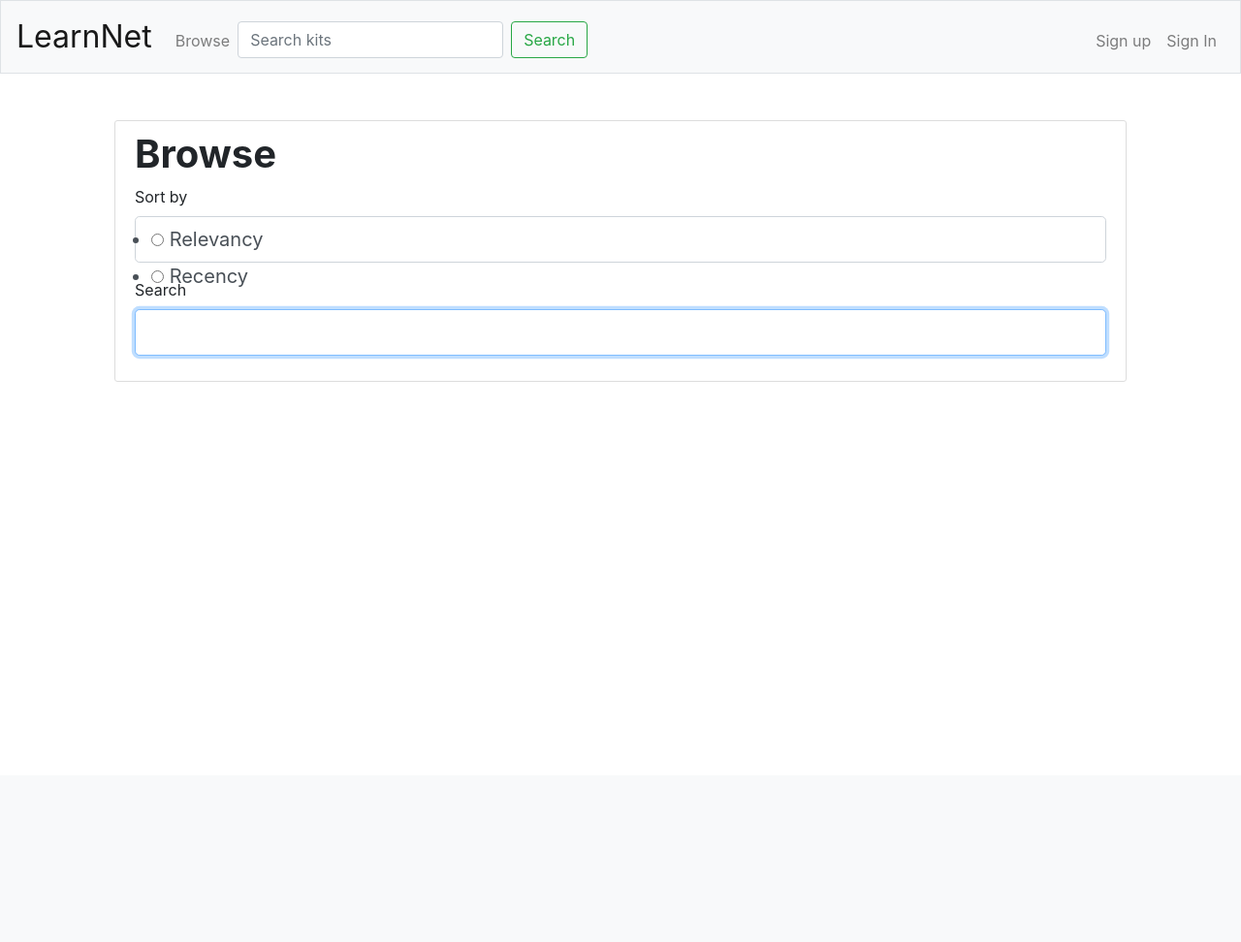
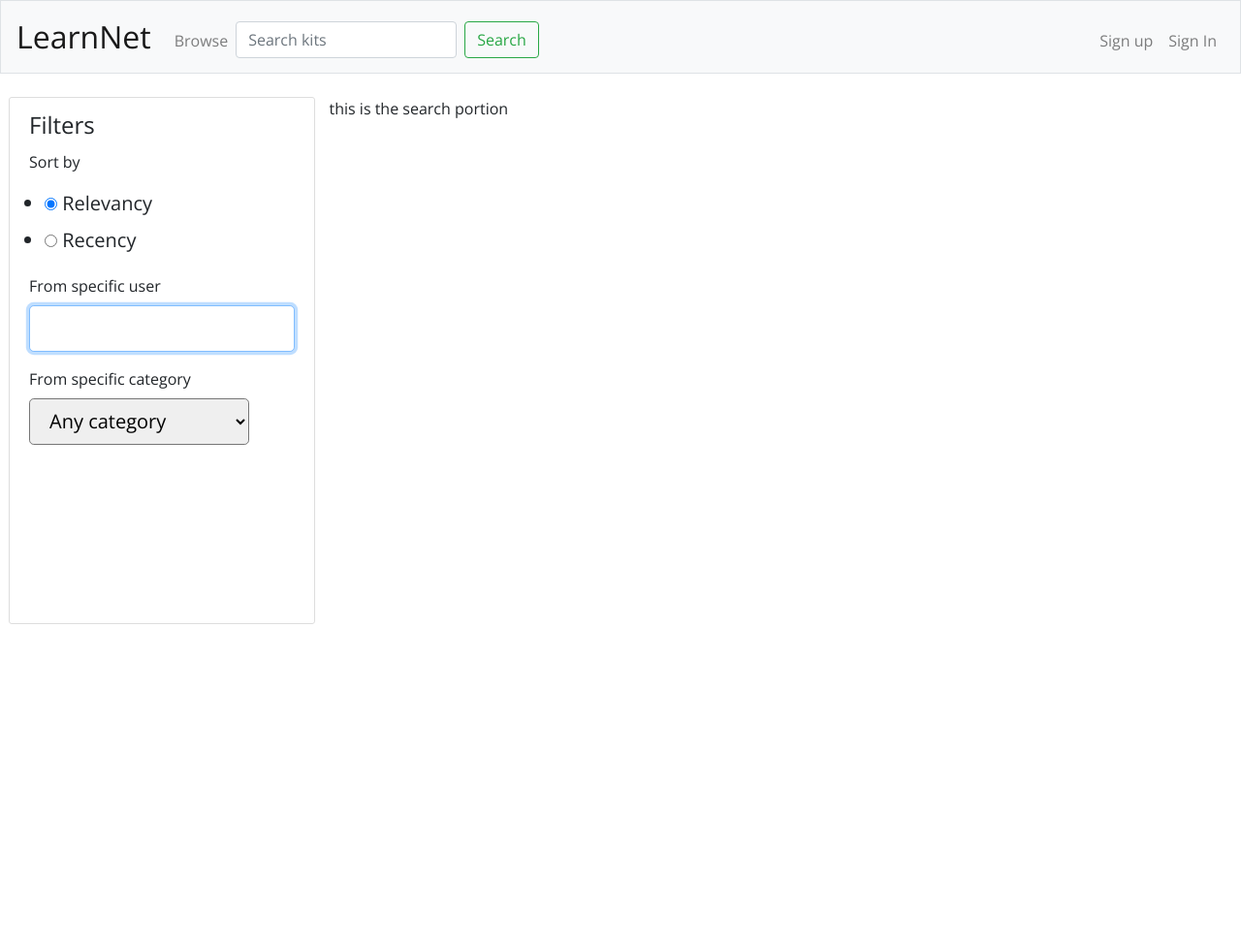
Before and after one commit to francisdbillones/LearnNet, a Flask app: page /browse in a window 1280 px wide. Shown: the whole page at 97% size. Before the commit the page ends 394 px from the top, so only its background shows below. Run offline with Flask 2, Linux system fonts and the light colour scheme; some libraries are stand-ins or nearby versions.

Commit message:
filter portion of browse page html and css

```diff
--- a/learn_net/forms.py
+++ b/learn_net/forms.py
@@ -133,6 +133,9 @@ class ExtendedSearchForm(FlaskForm):
     query = StringField('Search', validators=[DataRequired(), Length(min=5, max=100)])
     sort_by = RadioField('Sort by', choices=[
         'Relevancy', 'Recency'
-    ])
-    school = StringField('School', validators=[Length(min=2, max=50)])
+    ], default='Relevancy')
+    from_user = StringField('From specific user', validators=[Length(max=20)])
+    from_category = SelectField('From specific category', choices=[
+            'Any category', 'Language', 'Mathematics', 'Science', 'Health', 'Physical Education', 'Art', 'Music', 'Other'
+    ], default='Any category')
     submit = SubmitField('Search')
--- a/learn_net/static/styles/styles.css
+++ b/learn_net/static/styles/styles.css
@@ -2,7 +2,14 @@ body,
 html {
     padding: 0;
     margin: 0;
+    height: 100%;
+    width: 100%;
     font-family: 'Open Sans', -apple-system, BlinkMacSystemFont, 'Segoe UI', Roboto, Oxygen, Ubuntu, Cantarell, 'Helvetica Neue', sans-serif
+}
+
+main {
+    margin-left: 0;
+    margin-right: 0;
 }
 
 #call-to-action {
--- a/learn_net/templates/browse.html
+++ b/learn_net/templates/browse.html
@@ -2,62 +2,72 @@
 {% block head %}{% endblock %}
 {% block title %}Browse{% endblock %}
 
-{% block main %}
-    <div class='content-section'>
-    <h2 class='heading'>Browse</h2>
-
-    <form action='' method='GET'>
-        <div class='form-group'>
+{% block body %}
+    <div class="container-fluid p-4 h-100">
+        <div class="row h-75">
+            <div class="col-3 content-section">
+                <form action="" method="get">
+                    <fieldset>
+                        <legend>Filters</legend>
+                        <div class='form-group mb-5'>
                             {{ extendedSearchForm.sort_by.label(class='form=control-label') }}
-
                             {% if extendedSearchForm.sort_by.errors %}
                                 <!-- display errors !-->
-                {{ extendedSearchForm.sort_by(class='form-control form-control-lg is-invalid', autocomplete='off', autofocus=true) }}
+                                {{ extendedSearchForm.sort_by(class='form-control-lg is-invalid', autocomplete='off') }}
                                 <div class='invalid-feedback'>
                                     {% for error in extendedSearchForm.sort_by.errors %}
                                     <span>{{ error }}</span>
                                     {% endfor %}
                                 </div>
-
                             {% else %}
-                {{ extendedSearchForm.sort_by(class='form-control form-control-lg', autocomplete='off', autofocus=true) }}
+                                {{ extendedSearchForm.sort_by(class='form-control-lg', autocomplete='off', autofocus=true) }}
+                                <small class='text-muted'>
+                                    {{ extendedSearchForm.sort_by.description }}
+                                </small>
                             {% endif %}
                         </div>
 
                         <div class='form-group'>
-            {{ extendedSearchForm.query.label(class='form=control-label') }}
-
-            {% if extendedSearchForm.query.errors %}
+                            {{ extendedSearchForm.from_user.label(class='form=control-label') }}
+                            {% if extendedSearchForm.from_user.errors %}
                                 <!-- display errors !-->
-                {{ extendedSearchForm.query(class='form-control form-control-lg is-invalid', autocomplete='off', autofocus=true) }}
+                                {{ extendedSearchForm.from_user(class='form-control form-control-lg is-invalid', autocomplete='off') }}
                                 <div class='invalid-feedback'>
-                    {% for error in extendedSearchForm.query.errors %}
+                                    {% for error in extendedSearchForm.from_user.errors %}
                                     <span>{{ error }}</span>
                                     {% endfor %}
                                 </div>
-
                             {% else %}
-                {{ extendedSearchForm.query(class='form-control form-control-lg', autocomplete='off', autofocus=true) }}
+                                {{ extendedSearchForm.from_user(class='form-control form-control-lg', autocomplete='off', autofocus=true) }}
+                                <small class='text-muted'>
+                                    {{ extendedSearchForm.from_user.description }}
+                                </small>
                             {% endif %}
                         </div>
 
+                        <div class='form-group'>
+                            {{ extendedSearchForm.from_category.label(class='form=control-label') }}
+                            {% if extendedSearchForm.from_category.errors %}
+                                <!-- display errors !-->
+                                {{ extendedSearchForm.from_category(class='form-control-lg is-invalid', autocomplete='off') }}
+                                <div class='invalid-feedback'>
+                                    {% for error in extendedSearchForm.from_category.errors %}
+                                    <span>{{ error }}</span>
+                                    {% endfor %}
+                                </div>
+                            {% else %}
+                                {{ extendedSearchForm.from_category(class='form-control-lg', autocomplete='off', autofocus=true) }}
+                                <small class='text-muted'>
+                                    {{ extendedSearchForm.from_category.description }}
+                                </small>
+                            {% endif %}
+                        </div>
+                    </fieldset>
                 </form>
-
-    {% for article in results %}
-    <div class='separate-article'>
-        <a href='{{ url_for("article", article=article) }}'>
-            <h2 class='article-title'>{{ article.title }}</h2>
-        </a>
-        <div class='media-body'>
-            <div class='article-metadata'>
-                <span>
-                    <small class='text-muted'>Date uploaded: {{ article.date_uploaded.strftime('%Y-%m-%d') }}</small>
-                    <small class='text-muted'>Type: {{ article.file_type }}</small>
-                </span>
-                <p class='article-content'>{{ article.article_description }}</p>
+            </div>
+            <div class="col-9">
+                this is the search portion
             </div>
         </div>
     </div>
-    {% endfor %}
-</div>
 {% endblock %}
--- a/learn_net/templates/layout.html
+++ b/learn_net/templates/layout.html
@@ -5,8 +5,6 @@
 <head>
     <meta charset='utf-8'>
     <meta name='viewport' content='initial-scale=1, width=device-width'>
-
-    <link href='{{ url_for("static", filename="styles/styles.css") }}' rel='stylesheet' type='text/css'>
 
     <!-- open sans font -->
     <link rel='preconnect' href='https://fonts.gstatic.com'>
@@ -18,6 +16,8 @@
     <!-- http://getbootstrap.com/docs/4.5/ -->
     <script src='https://code.jquery.com/jquery-3.5.1.slim.min.js' integrity='sha384-DfXdz2htPH0lsSSs5nCTpuj/zy4C+OGpamoFVy38MVBnE+IbbVYUew+OrCXaRkfj' crossorigin='anonymous'></script>
     <script src='https://cdn.jsdelivr.net/npm/bootstrap@4.5.3/dist/js/bootstrap.bundle.min.js' integrity='sha384-ho+j7jyWK8fNQe+A12Hb8AhRq26LrZ/JpcUGGOn+Y7RsweNrtN/tE3MoK7ZeZDyx' crossorigin='anonymous'></script>
+
+    <link href='{{ url_for("static", filename="styles/styles.css") }}' rel='stylesheet' type='text/css'>
 
     {% block head %}{% endblock %}
 
```
Lines whose indentation alone changed are shown as unchanged.
